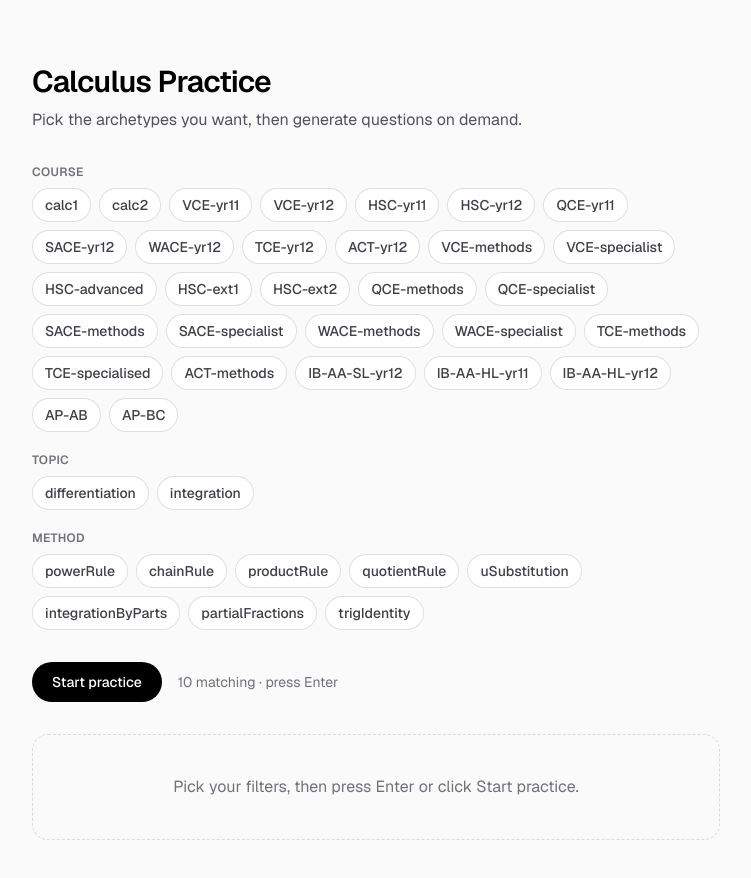
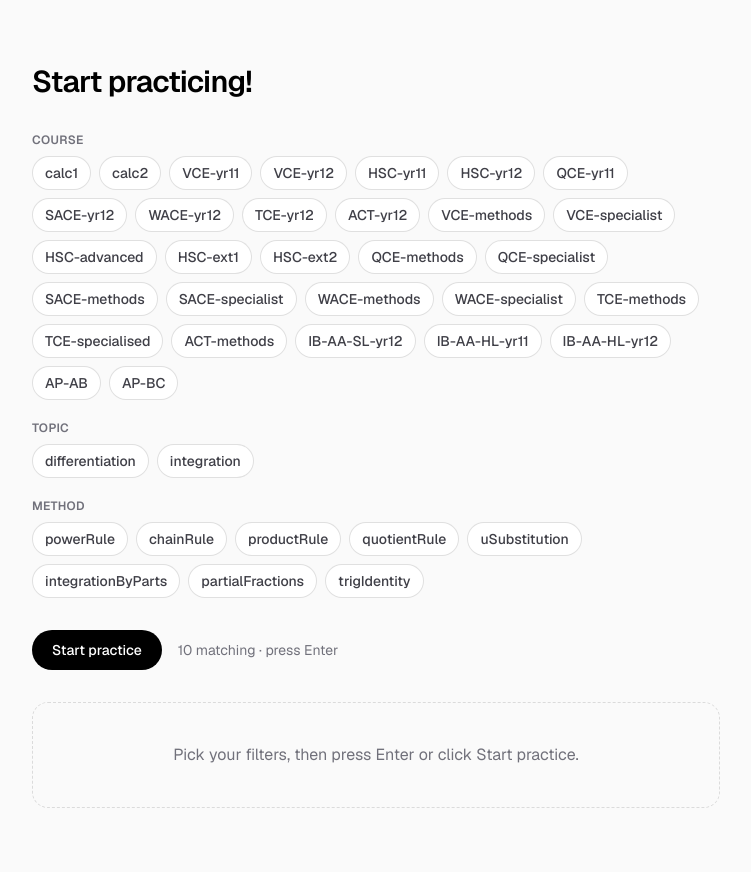
Before and after one commit to yinan-you/practicecalculus, a Next.js app: page / in a window 1280 px wide. Shown: the top 878 px of the page, without its empty margins (264-1015 px from the left). Built offline with nearby package versions, Linux system fonts and the light colour scheme.

Commit message:
changed title

```diff
--- a/src/app/page.tsx
+++ b/src/app/page.tsx
@@ -9,11 +9,8 @@ export default function Home() {
       <main className="flex w-full max-w-3xl flex-1 flex-col gap-8 px-6 py-16 sm:px-10">
         <header className="space-y-2">
           <h1 className="text-3xl font-semibold tracking-tight text-black dark:text-zinc-50">
-            Calculus Practice
+            Start practicing!
           </h1>
-          <p className="text-zinc-600 dark:text-zinc-400">
-            Pick the archetypes you want, then generate questions on demand.
-          </p>
         </header>
 
         <PracticeSession questions={questions} />
```
